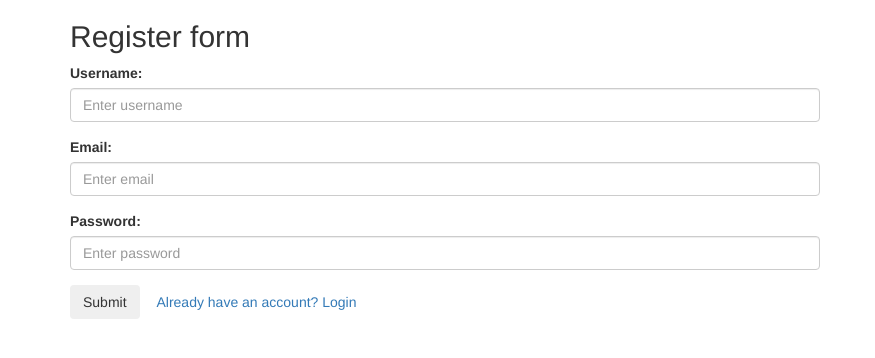
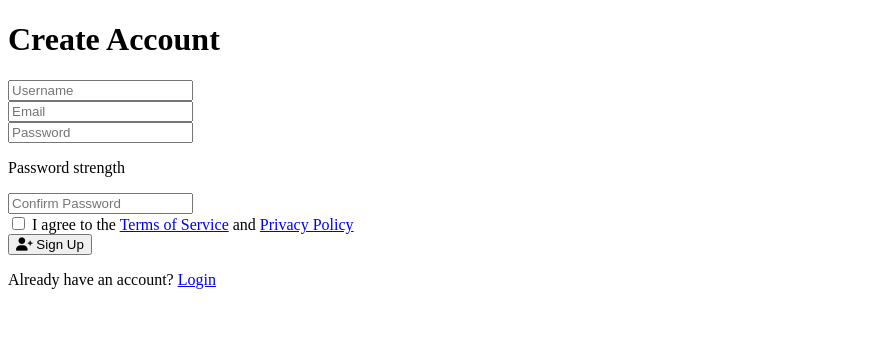
Before and after one commit to stepin105111/CITS5505-Exercise-Tracker-Project, a Flask app: page /register in a window 1280 px wide. Shown: the top 358 px of the page, without its empty margins (0-875 px from the left). Run offline with Flask 3, Linux system fonts and the light colour scheme; some libraries are stand-ins or nearby versions.

Commit message:
Update login and registration page with basic input validation and error messages to registration/login

```diff
--- a/app/templates/register.html
+++ b/app/templates/register.html
@@ -4,33 +4,85 @@
   <title>Register Page</title>
   <meta charset="utf-8">
   <meta name="viewport" content="width=device-width, initial-scale=1">
-  <link rel="stylesheet" href="https://maxcdn.bootstrapcdn.com/bootstrap/3.4.1/css/bootstrap.min.css">
+  <link rel="stylesheet" href="{{ url_for('static', filename='register.css') }}">
   <script src="https://ajax.googleapis.com/ajax/libs/jquery/3.7.1/jquery.min.js"></script>
   <script src="https://maxcdn.bootstrapcdn.com/bootstrap/3.4.1/js/bootstrap.min.js"></script>
+  <link rel="stylesheet" href="https://cdnjs.cloudflare.com/ajax/libs/font-awesome/6.0.0/css/all.min.css">
 </head>
 <body>
+  <div class="container">
+    <h1>Create Account</h1>
+    {% if error %}
+    <p class="error"><i class="fas fa-exclamation-circle"></i> {{ error }}</p>
+    {% endif %}
+    <form method="post" id="signup-form">
+        <div class="input-group">
+            <input type="text" name="username" placeholder="Username" required>
+        </div>
+        <div class="input-group">
+            <input type="email" name="email" placeholder="Email" required>
+        </div>
+        <div class="input-group">
+            <input type="password" name="password" id="password" placeholder="Password" required>
+        </div>
+        <div class="password-strength">
+            <div class="strength-meter" id="strength-meter"></div>
+            <p id="strength-text">Password strength</p>
+        </div>
+        <div class="input-group">
+            <input type="password" name="confirm_password" id="confirm_password" placeholder="Confirm Password" required>
+        </div>
+        <div class="terms">
+            <input type="checkbox" id="terms" name="terms" required>
+            <label for="terms">I agree to the <a href="#">Terms of Service</a> and <a href="#">Privacy Policy</a></label>
+        </div>
+        <button type="submit"><i class="fas fa-user-plus"></i> Sign Up</button>
+    </form>
+    <p class="login-link">Already have an account? <a href="{{ url_for('login') }}">Login</a></p>
+</div>
 
-<div class="container">
-  <div class="row justify-content-center">
-    <div class="col-sm-8">
-      <h2>Register form</h2>
-      <form action="/register" method="POST">
-        <div class="form-group">
-        <label for="username">Username:</label>
-        <input type="text" class="form-control" id="username" placeholder="Enter username" name="username">
-        </div>
-        <div class="form-group">
-        <label for="email">Email:</label>
-        <input type="email" class="form-control" id="email" placeholder="Enter email" name="email">
-        </div>
-        <div class="form-group">
-        <label for="password">Password:</label>
-        <input type="password" class="form-control" id="password" placeholder="Enter password" name="password">
-        </div>
-        <button type="submit" class="btn btn-dark">Submit</button>
-        <a href="/login" class="btn btn-link">Already have an account? Login</a>
-      </form>
-    </div>
+<script>
+  // Password strength checker
+  document.getElementById('password').addEventListener('input', function() {
+      const password = this.value;
+      const meter = document.getElementById('strength-meter');
+      const text = document.getElementById('strength-text');
 
+      // Simple strength calculation
+      let strength = 0;
+      if (password.length > 6) strength += 25;
+      if (password.match(/[A-Z]/)) strength += 25;
+      if (password.match(/[0-9]/)) strength += 25;
+      if (password.match(/[^A-Za-z0-9]/)) strength += 25;
+
+      // Update UI
+      meter.style.width = strength + '%';
+
+      if (strength <= 25) {
+          meter.style.backgroundColor = '#ff4d4d';
+          text.textContent = 'Weak password';
+      } else if (strength <= 50) {
+          meter.style.backgroundColor = '#ffa64d';
+          text.textContent = 'Medium password';
+      } else if (strength <= 75) {
+          meter.style.backgroundColor = '#99cc00';
+          text.textContent = 'Good password';
+      } else {
+          meter.style.backgroundColor = '#00cc44';
+          text.textContent = 'Strong password';
+      }
+  });
+
+  // Password confirmation validation
+  document.getElementById('signup-form').addEventListener('submit', function(e) {
+      const password = document.getElementById('password').value;
+      const confirmPassword = document.getElementById('confirm_password').value;
+
+      if (password !== confirmPassword) {
+          e.preventDefault();
+          alert('Passwords do not match!');
+      }
+  });
+</script>
 </body>
 </html>
```
Also changed, not shown: app/templates/login.html (+21 -19 lines).
